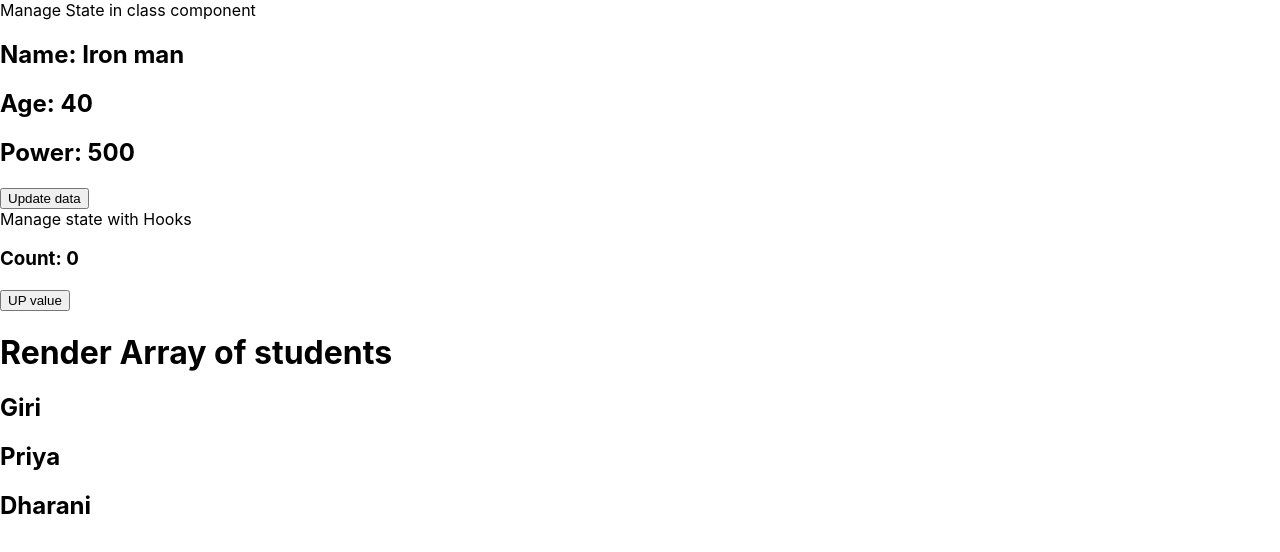
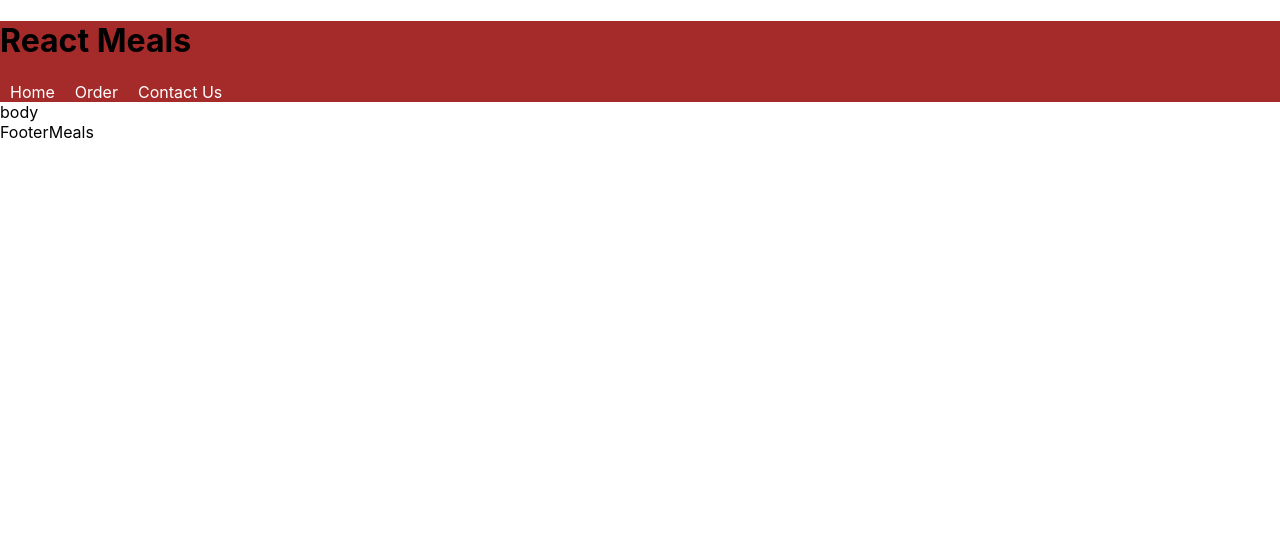
Before and after one commit to Girilaks/learnreact, a React (Create React App) app: page / in a window 1280 px wide. Shown: the top 552 px of the page. Built offline with nearby package versions, Linux system fonts and the light colour scheme.

Commit message:
add functional components for meals project

```diff
--- a/package.json
+++ b/package.json
@@ -6,6 +6,8 @@
     "@testing-library/jest-dom": "^5.16.5",
     "@testing-library/react": "^13.4.0",
     "@testing-library/user-event": "^13.5.0",
+    "axios": "^1.4.0",
+    "bootstrap": "^5.2.3",
     "react": "^18.2.0",
     "react-dom": "^18.2.0",
     "react-scripts": "5.0.1",
--- a/src/App.js
+++ b/src/App.js
@@ -4,6 +4,11 @@ import Functionalcomponent from './components/Functionalcomponent';
 import ManageStateCC from './components/ManageStateCC';
 import HooksFC from './components/HooksFC';
 import RenderListFC from './components/RenderListFC';
+
+// Components for meals projects
+import Navbar from './components/meals_components/Navbar';
+import BodyMeals from './components/meals_components/BodyMeals';
+import FooterMeals from './components/meals_components/FooterMeals';
 
 function App() {
   return (
@@ -12,12 +17,16 @@ function App() {
 
       <Functionalcomponent  name="Giri" age="34"/> */}
 
-      <ManageStateCC/>
+      {/* <ManageStateCC/>
 
       <HooksFC/>
 
-      <RenderListFC/>
+      <RenderListFC/> */}
 
+      {/* Meals Project code */}
+      <Navbar/>
+      <BodyMeals />
+      <FooterMeals />
     </div>
   );
 }
--- /dev/null
+++ b/src/components/meals_components/BodyMeals.js
@@ -0,0 +1,9 @@
+import React from 'react'
+
+function BodyMeals() {
+  return (
+    <div>body</div>
+  )
+}
+
+export default BodyMeals
--- /dev/null
+++ b/src/components/meals_components/FooterMeals.js
@@ -0,0 +1,9 @@
+import React from 'react'
+
+function FooterMeals() {
+  return (
+    <div>FooterMeals</div>
+  )
+}
+
+export default FooterMeals
--- /dev/null
+++ b/src/components/meals_components/Navbar.js
@@ -0,0 +1,14 @@
+import React from 'react'
+
+function Navbar() {
+  return (
+    <div style={{ backgroundColor: "brown" }}>
+      <h1>React Meals</h1>
+      <a style={{margin: '10px', color: 'white'}}>Home</a>
+      <a style={{margin: '10px', color: 'white'}}>Order</a>
+      <a style={{margin: '10px', color: 'white'}}>Contact Us</a>
+    </div>
+  )
+}
+
+export default Navbar
```
Also changed, not shown: 1 other file (tests, documents, lock files or other folders).
